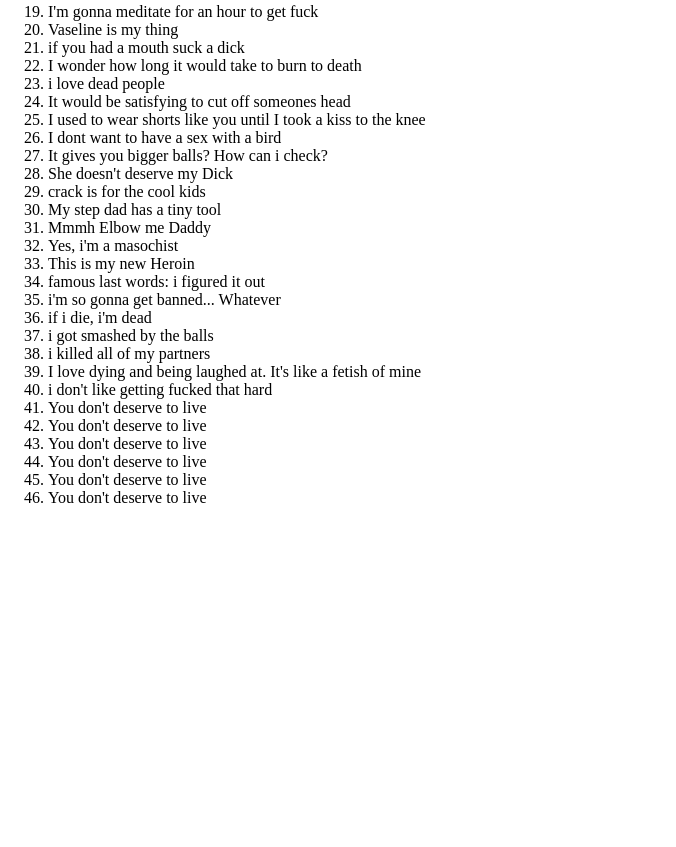
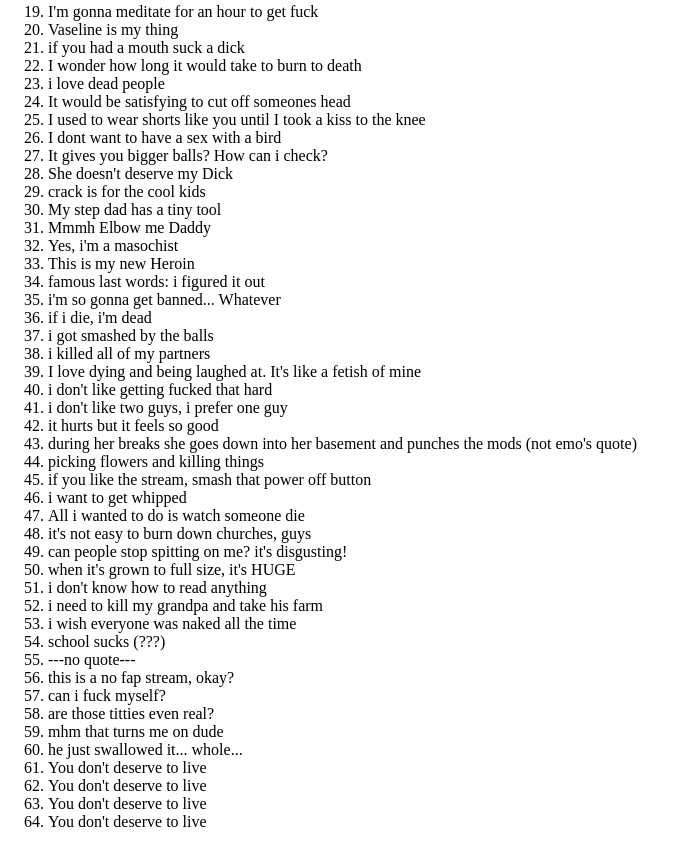
Before and after one commit to YouFoundEmo/testsite, a plain HTML site: page index.html in a window 1280 px wide. Shown: the part 401-1248 px from the top of the page, without its empty margins (0-676 px from the left). Before the commit the page ends 924 px from the top, so only its background shows below. Drawn offline with Linux system fonts and the light colour scheme.

Commit message:
Update index.html

```diff
--- a/index.html
+++ b/index.html
@@ -50,8 +50,26 @@
         <li>i killed all of my partners</li>
         <li>I love dying and being laughed at. It's like a fetish of mine</li>
         <li>i don't like getting fucked that hard</li>
-        <li>You don't deserve to live</li>
-        <li>You don't deserve to live</li>
+        <li>i don't like two guys, i prefer one guy</li>
+        <li>it hurts but it feels so good</li>
+        <li>during her breaks she goes down into her basement and punches the mods (not emo's quote)</li>
+        <li>picking flowers and killing things</li>
+        <li>if you like the stream, smash that power off button</li>
+        <li>i want to get whipped</li>
+        <li>All i wanted to do is watch someone die</li>
+        <li>it's not easy to burn down churches, guys</li>
+        <li>can people stop spitting on me? it's disgusting!</li>
+        <li>when it's grown to full size, it's HUGE</li>
+        <li>i don't know how to read anything</li>
+        <li>i need to kill my grandpa and take his farm</li>
+        <li>i wish everyone was naked all the time</li>
+        <li>school sucks (???)</li>
+        <li>---no quote---</li>
+        <li>this is a no fap stream, okay?</li>
+        <li>can i fuck myself?</li>
+        <li>are those titties even real?</li>
+        <li>mhm that turns me on dude</li>
+        <li>he just swallowed it... whole...</li>
         <li>You don't deserve to live</li>
         <li>You don't deserve to live</li>
         <li>You don't deserve to live</li>
```
